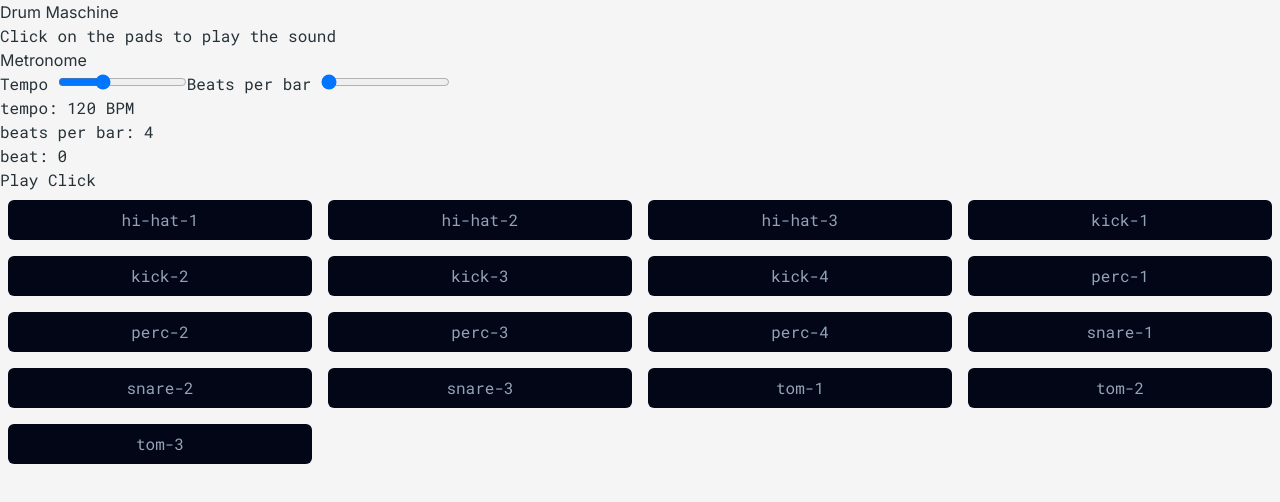
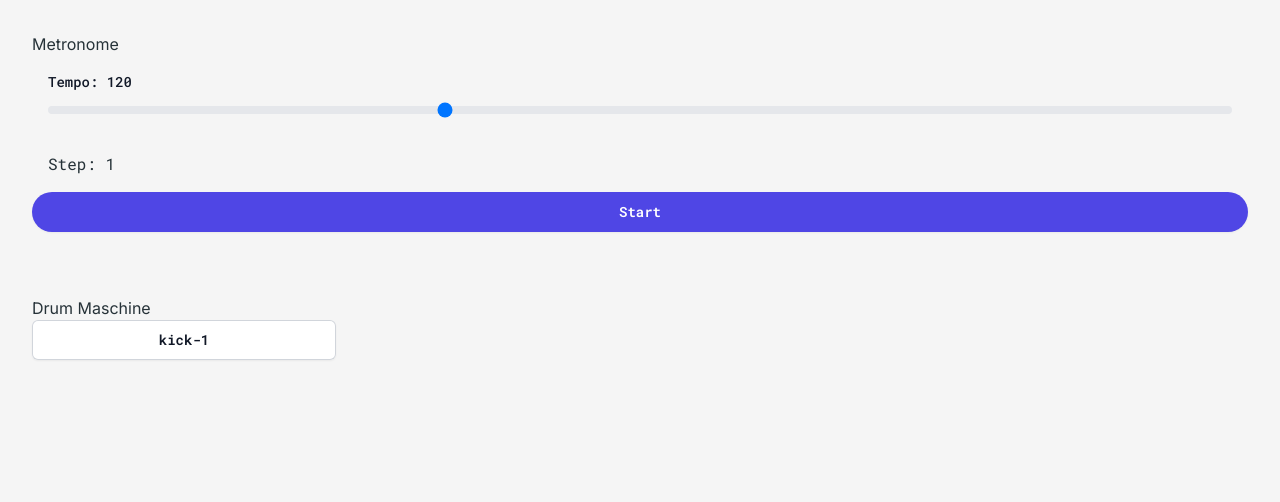
Before and after one commit to Sellebr8n/portfolio, a Next.js app: page /projects/drum-maschine in a window 1280 px wide. Shown: the top 502 px of the page. Built offline with nearby package versions, Linux system fonts and the light colour scheme.

Commit message:
wip! setup audio ctx

```diff
--- a/public/scripts/metronomeWorker.js
+++ b/public/scripts/metronomeWorker.js
@@ -19,7 +19,3 @@ self.onmessage = function (e) {
     timerID = null;
   }
 };
-
-self.addEventListener("install", function (event) {
-  console.log("Hello world from the Service Worker 🤙");
-});
--- a/src/app/(routes)/projects/drum-maschine/AudioContext.tsx
+++ b/src/app/(routes)/projects/drum-maschine/AudioContext.tsx
@@ -1,29 +1,170 @@
 'use client';
 
-import { createContext, useContext, useEffect, useState } from 'react';
+import { nanoid } from 'nanoid';
+import {
+  createContext,
+  useState,
+  useRef,
+  useMemo,
+  useCallback,
+  useEffect,
+  useContext,
+} from 'react';
 
-type BaseProps = {
+let startTime; // The start time of the entire sequence.
+let lookaheadMs = 10; // How frequently to call scheduling function (in milliseconds)
+let scheduleAheadTimeSecs = 0.15; // How far ahead to schedule audio (sec)
+
+const toleranceLate = 0.1;
+const toleranceEarly = 0.001;
+// This is calculated from lookaheadMs, and overlaps
+
+type ProviderProps = {
   children: React.ReactNode;
 };
 
-const Context = createContext<AudioContext | null>(null);
+type ContextProps = {
+  audioContext: AudioContext | null;
+  worker: Worker | null;
+  start: () => void;
+  clockRunning: boolean;
+  currentTempo: number;
+  setTempo: (num: number) => void;
+  currentBeat: number;
+};
+
+const Context = createContext<ContextProps>({
+  audioContext: null,
+  worker: null,
+  start: () => undefined,
+  currentBeat: 0,
+  currentTempo: 120,
+  setTempo: () => undefined,
+  clockRunning: false,
+});
 
 export const useAudioContext = () => {
   const audioCtx = useContext(Context);
+  if (!audioCtx) {
+    throw new Error('useAudioContext must be used within a AudioContextProvider');
+  }
   return audioCtx;
 };
 
-const AudioContextProvider: React.FC<BaseProps> = ({ children }) => {
-  const [audioContext, setAudioContext] = useState<AudioContext | null>(null);
+enum NoteResolution {
+  'sixteenths' = 0.0625,
+  'eights' = 0.125,
+  'quarter' = 0.25,
+  'third' = 0.3333333333333333,
+  'half' = 0.5,
+}
+
+const AudioContextProvider: React.FC<ProviderProps> = ({ children }) => {
+  const isBrowser = useMemo(() => typeof window !== 'undefined', []);
+
+  const nextNoteTime = useRef<number>(0.0);
+
+  const [tempo, setTempo] = useState(120);
+
+  const [noteResolution, setNoteResolution] = useState<NoteResolution>(NoteResolution.quarter);
+  const [current16thNote, setCurrent16thNote] = useState(0);
+
+  const [startClock, setStartClock] = useState(false);
+
+  const audioContext = useMemo(() => {
+    if (!isBrowser) return null;
+    window.AudioContext = window.AudioContext || (window as any).webkitAudioContext;
+    return new window.AudioContext();
+  }, [isBrowser]);
+
+  const worker = useMemo(() => {
+    if (!isBrowser) return null;
+    return new Worker('/scripts/metronomeWorker.js');
+  }, [isBrowser]);
+
+  const nextNote = useCallback(() => {
+    const secondsPerBeat = 60.0 / tempo; // Notice this picks up the CURRENT tempo value to calculate beat length.
+    nextNoteTime.current += noteResolution * secondsPerBeat; // Add beat length to last beat time
+    setCurrent16thNote((currentNote) => {
+      return (currentNote + 1) % 16;
+    });
+  }, [noteResolution, tempo]);
+
+  const scheduleNote = useCallback(
+    (beat: number, time: number) => {
+      if (!audioContext) return;
+      if (
+        (noteResolution == NoteResolution.eights && beat % 2) ||
+        (noteResolution == NoteResolution.quarter && beat % 4)
+      ) {
+        return;
+      }
+
+      const osc = audioContext.createOscillator();
+      osc.connect(audioContext.destination);
+      if (beat % 16 === 0) {
+        osc.frequency.value = 880.0;
+      } else if (beat % 4 === 0) {
+        osc.frequency.value = 440.0;
+      } else {
+        osc.frequency.value = 220.0;
+      }
+      const noteLenght = 0.05; // length of "beep" (in seconds)
+      osc.start(time);
+      osc.stop(time + noteLenght);
+    },
+    [audioContext, noteResolution]
+  );
+
+  const scheduler = useCallback(() => {
+    if (!audioContext) return;
+    while (nextNoteTime.current < audioContext.currentTime + scheduleAheadTimeSecs) {
+      scheduleNote(current16thNote, nextNoteTime.current);
+      nextNote();
+    }
+  }, [audioContext, current16thNote, nextNote, scheduleNote]);
 
   useEffect(() => {
-    window.AudioContext = window.AudioContext || (window as any).webkitAudioContext;
-    const audioContext = new window.AudioContext();
+    if (!audioContext) return;
+    if (!worker) return;
+    worker.onmessage = (e) => {
+      if (e.data === 'tick') {
+        scheduler();
+      } else {
+        console.log('message: ' + e.data);
+      }
+    };
+    worker.postMessage({ interval: lookaheadMs });
+  }, [audioContext, scheduler, worker]);
 
-    setAudioContext(audioContext);
-  }, []);
+  useEffect(() => {
+    if (!audioContext) return;
+    if (startClock) {
+      if (audioContext.state === 'suspended') {
+        audioContext.resume();
+      }
+      setCurrent16thNote(0);
+      nextNoteTime.current = audioContext.currentTime + scheduleAheadTimeSecs;
+      worker?.postMessage('start');
+    } else {
+      worker?.postMessage('stop');
+    }
+  }, [audioContext, startClock, worker]);
 
-  return <Context.Provider value={audioContext}>{children}</Context.Provider>;
+  return (
+    <Context.Provider
+      value={{
+        audioContext,
+        worker,
+        currentBeat: current16thNote,
+        currentTempo: tempo,
+        clockRunning: startClock,
+        setTempo: (num: number) => setTempo(num),
+        start: () => setStartClock((prev) => !prev),
+      }}>
+      {children}
+    </Context.Provider>
+  );
 };
 
 export default AudioContextProvider;
--- a/src/app/(routes)/projects/drum-maschine/DrumPad.tsx
+++ b/src/app/(routes)/projects/drum-maschine/DrumPad.tsx
@@ -9,7 +9,7 @@ type DrumPadProps = {
 };
 
 const DrumPad: React.FC<DrumPadProps> = ({ name, audioSrc }) => {
-  const audioContext = useAudioContext();
+  const { audioContext } = useAudioContext();
 
   const playSound = async () => {
     if (!audioContext) return;
@@ -25,7 +25,10 @@ const DrumPad: React.FC<DrumPadProps> = ({ name, audioSrc }) => {
   };
 
   return (
-    <button className="p-2 m-2 bg-slate-950 rounded-md text-slate-400" onClick={playSound}>
+    <button
+      type="button"
+      className="rounded-md bg-white px-3.5 py-2.5 text-sm font-semibold text-gray-900 shadow-sm ring-1 ring-inset ring-gray-300 hover:bg-gray-50"
+      onClick={playSound}>
       {name}
     </button>
   );
--- a/src/app/(routes)/projects/drum-maschine/Metronome.tsx
+++ b/src/app/(routes)/projects/drum-maschine/Metronome.tsx
@@ -1,58 +1,79 @@
 'use client';
 
-import React, { useCallback } from 'react';
+import React, { useEffect, useRef } from 'react';
 import { useAudioContext } from './AudioContext';
-import useMetronome from './useMetronome';
 
-const noteLength = 0.05;
+const Range = ({
+  label,
+  onChange,
+  min,
+  max,
+  step,
+  value,
+  id,
+}: {
+  label: string;
+  onChange?: (num: number) => void;
+  min: number;
+  max: number;
+  step: number;
+  id: string;
+  value: number;
+}) => {
+  return (
+    <div className="p-4">
+      <label htmlFor={id} className="block mb-1 text-sm font-medium text-gray-900 dark:text-white">
+        {label}
+      </label>
+      <input
+        id={id}
+        type="range"
+        min={min}
+        max={max}
+        value={value}
+        step={step}
+        onChange={(e) => (onChange ? onChange(parseFloat(e.target.value)) : undefined)}
+        className="w-full h-2 bg-gray-200 rounded-lg appearance-none cursor-pointer dark:bg-gray-700"
+      />
+    </div>
+  );
+};
 
 const Metronome: React.FC = () => {
-  const audioContext = useAudioContext();
-  const { tempo, isPlaying, togglePlay, setTempo, connect, step, beatsPerBar, setBeatsPerBar } =
-    useMetronome();
+  const beatCounter = useRef(0);
+  const { start, clockRunning, currentBeat, currentTempo, setTempo } = useAudioContext();
 
-  const playClick = useCallback(
-    (beat: number, time: number) => {
-      if (!audioContext) return;
-      const osc = audioContext.createOscillator();
-      osc.connect(audioContext.destination);
-      osc.frequency.value = beat % beatsPerBar === 0 ? 1000 : 800;
-      osc.start(time);
-      osc.stop(time + noteLength);
-    },
-    [audioContext, beatsPerBar]
-  );
-
-  connect(playClick);
+  useEffect(() => {
+    if (clockRunning) {
+      if (currentBeat % 16 === 0) {
+        beatCounter.current++;
+      }
+      if (beatCounter.current === 4) {
+        beatCounter.current = 0;
+      }
+    } else {
+      beatCounter.current = 0;
+    }
+  }, [clockRunning, currentBeat]);
 
   return (
-    <div>
-      <h2>Metronome</h2>
-      <label>
-        Tempo{' '}
-        <input
-          type="range"
-          min="60"
-          max="240"
-          value={tempo}
-          onChange={(e) => setTempo(parseInt(e.target.value))}
-        />
-      </label>
-      <label>
-        Beats per bar{' '}
-        <input
-          type="range"
-          min="4"
-          max="16"
-          step="4"
-          value={beatsPerBar}
-          onChange={(e) => setBeatsPerBar(parseInt(e.target.value))}
-        />
-      </label>
-      <p>tempo: {tempo} BPM</p>
-      <p>beats per bar: {beatsPerBar}</p>
-      <p>beat: {step}</p>
-      <button onClick={togglePlay}>{isPlaying ? 'Stop' : 'Play'} Click</button>
+    <div className="flex flex-col mx-auto">
+      <Range
+        label={`Tempo: ${currentTempo}`}
+        onChange={setTempo}
+        min={60}
+        max={240}
+        step={1}
+        id="tempo-ctrl"
+        value={currentTempo}
+      />
+      <div className="p-4">Step: {beatCounter.current + 1}</div>
+      <button
+        type="button"
+        onClick={start}
+        className="rounded-full bg-indigo-600 px-4 py-2.5 text-sm font-semibold text-white shadow-sm hover:bg-indigo-500 focus-visible:outline focus-visible:outline-2 focus-visible:outline-offset-2 focus-visible:outline-indigo-600">
+        {clockRunning ? 'Stop' : 'Start'}
+      </button>
     </div>
   );
 };
--- a/src/app/(routes)/projects/drum-maschine/page.tsx
+++ b/src/app/(routes)/projects/drum-maschine/page.tsx
@@ -5,29 +5,17 @@ import AudioContextProvider from './AudioContext';
 export default function DrumMaschine() {
   return (
     <div>
-      <h1>Drum Maschine</h1>
-      <p>Click on the pads to play the sound</p>
       <AudioContextProvider>
-        <Metronome />
-        <section className="grid grid-cols-4 grid-rows-4">
-          <DrumPad name="hi-hat-1" audioSrc="/audio/RDM_Analog_SY1-ClHat.wav" />
-          <DrumPad name="hi-hat-2" audioSrc="/audio/RDM_Analog_SY1-HfHat.wav" />
-          <DrumPad name="hi-hat-3" audioSrc="/audio/RDM_Analog_SY1-OpHat.wav" />
-          <DrumPad name="kick-1" audioSrc="/audio/RDM_Analog_SY1-Kick01.wav" />
-          <DrumPad name="kick-2" audioSrc="/audio/RDM_Analog_SY1-Kick02.wav" />
-          <DrumPad name="kick-3" audioSrc="/audio/RDM_Analog_SY1-Kick03.wav" />
-          <DrumPad name="kick-4" audioSrc="/audio/RDM_Analog_SY1-Kick04.wav" />
-          <DrumPad name="perc-1" audioSrc="/audio/RDM_Analog_SY1-Perc01.wav" />
-          <DrumPad name="perc-2" audioSrc="/audio/RDM_Analog_SY1-Perc02.wav" />
-          <DrumPad name="perc-3" audioSrc="/audio/RDM_Analog_SY1-Perc03.wav" />
-          <DrumPad name="perc-4" audioSrc="/audio/RDM_Analog_SY1-Perc04.wav" />
-          <DrumPad name="snare-1" audioSrc="/audio/RDM_Analog_SY1-Snr01.wav" />
-          <DrumPad name="snare-2" audioSrc="/audio/RDM_Analog_SY1-Snr02.wav" />
-          <DrumPad name="snare-3" audioSrc="/audio/RDM_Analog_SY1-Snr03.wav" />
-          <DrumPad name="tom-1" audioSrc="/audio/RDM_Analog_SY1-Tom01.wav" />
-          <DrumPad name="tom-2" audioSrc="/audio/RDM_Analog_SY1-Tom02.wav" />
-          <DrumPad name="tom-3" audioSrc="/audio/RDM_Analog_SY1-Tom03.wav" />
-        </section>
+        <div className="p-8">
+          <h2>Metronome</h2>
+          <Metronome />
+        </div>
+        <div className="p-8">
+          <h2>Drum Maschine</h2>
+          <section className="grid grid-cols-4 grid-rows-4">
+            <DrumPad name="kick-1" audioSrc="/audio/RDM_Analog_SY1-Kick01.wav" />
+          </section>
+        </div>
       </AudioContextProvider>
     </div>
   );
--- a/src/app/(routes)/projects/drum-maschine/useMetronome.ts
+++ /dev/null
@@ -1,96 +0,0 @@
-'use client';
-
-import { nanoid } from 'nanoid';
-import { useState, useRef, useMemo, useCallback, useEffect } from 'react';
-import { useAudioContext } from './AudioContext';
-
-const scheduleAheadTime = 0.1;
-const lookahead = 25; // how often to call the scheduler to check if notes need to be played
-
-let worker: Worker | null = null;
-
-const useMetronome = () => {
-  const audioContext = useAudioContext();
-
-  const [isPlaying, setIsPlaying] = useState(false);
-  const [tempo, setTempo] = useState(120);
-  const [step, setStep] = useState(0);
-  const [beatsPerBar, setBeatsPerBar] = useState(4);
-
-  const nextNoteTime = useRef(0);
-
-  const connectedSounds: Map<string, (beat: number, time: number) => void> = useMemo(
-    () => new Map(),
-    []
-  );
-
-  const connect = useCallback(
-    (fn: (beat: number, time: number) => void) => {
-      const id = nanoid();
-      connectedSounds.set(id, fn);
-      return () => {
-        connectedSounds.delete(id);
-      };
-    },
-    [connectedSounds]
-  );
-
-  const next = useCallback(() => {
-    // prepare for the next note
-    const secondsPerBeat = 60 / tempo;
-    nextNoteTime.current += secondsPerBeat;
-    setStep((prev) => (prev + 1) % beatsPerBar);
-  }, [beatsPerBar, tempo]);
-
-  const scheduler = useCallback(
-    (audioContext: AudioContext) => {
-      while (nextNoteTime.current < audioContext.currentTime + scheduleAheadTime) {
-        // play the note at the current step
-        // fns.forEach((fn) => fn(step.current, nextNoteTime.current));
-        connectedSounds.forEach((fn) => fn(step, nextNoteTime.current));
-        next();
-      }
-    },
-    [connectedSounds, next, step]
-  );
-
-  const togglePlay = useCallback(() => {
-    if (!audioContext) return;
-    if (!isPlaying) {
-      setStep(0);
-      nextNoteTime.current = audioContext.currentTime;
-      worker?.postMessage('start');
-      setIsPlaying(true);
-    } else {
-      worker?.postMessage('stop');
-      setIsPlaying(false);
-    }
-  }, [audioContext, isPlaying]);
-
-  useEffect(() => {
-    if (audioContext) {
-      if (!worker) {
-        worker = new Worker('/scripts/metronomeWorker.js');
-      }
-      worker.postMessage({ interval: lookahead });
-      worker.onmessage = (e) => {
-        if (e.data === 'tick') {
-          scheduler(audioContext);
-        }
-      };
-    }
-  }, [audioContext, scheduler]);
-
-  return {
-    tempo,
-    isPlaying,
-    togglePlay,
-    step,
-    setTempo,
-    connect,
-    beatsPerBar,
-    setBeatsPerBar,
-  };
-};
-
-export default useMetronome;
```
